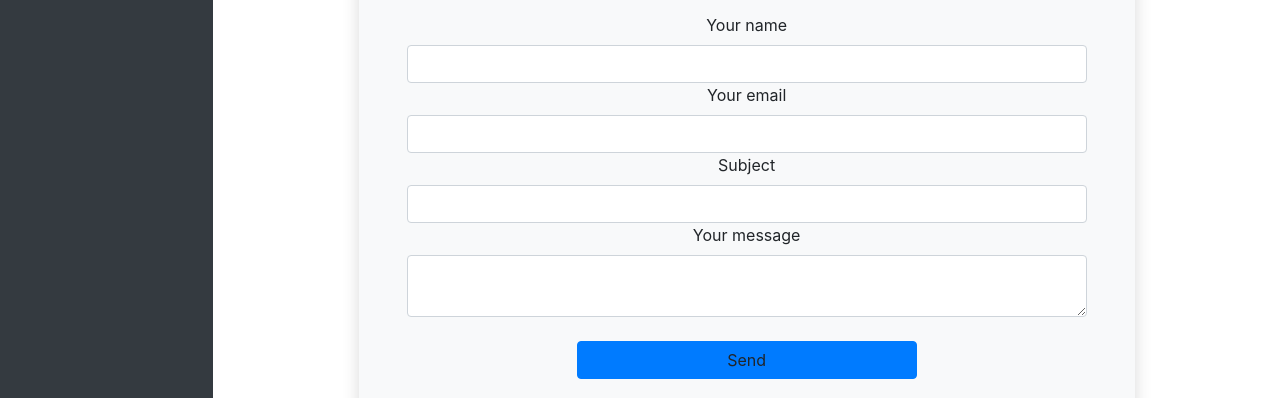
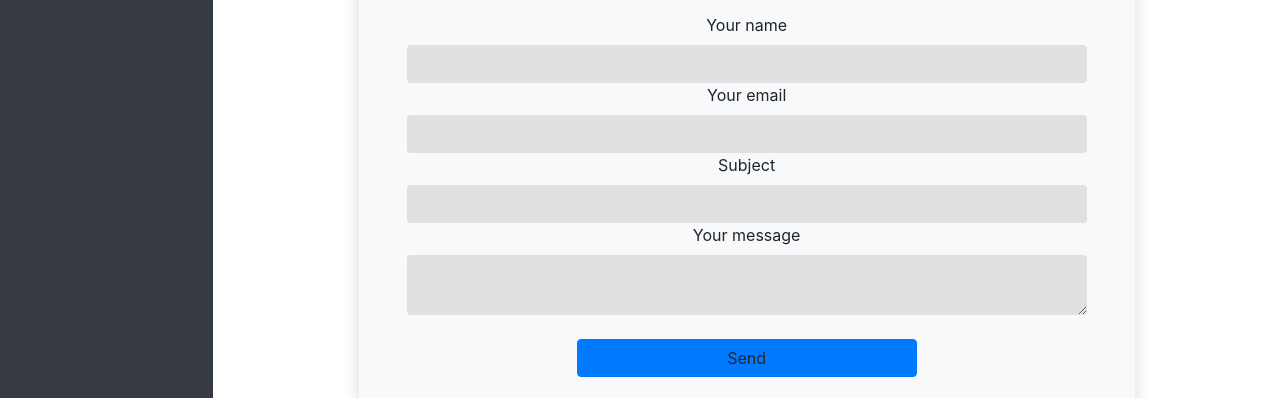
Before and after one commit to Gurudutt-S/845087-codesprint-ui-teamwork, a plain HTML site: page contactUs.html in a window 1280 px wide. Shown: the part 323-721 px from the top of the page. Drawn offline with nearby package versions, Linux system fonts and the light colour scheme; files whose address does not match are found by name.

Commit message:
order fixed

```diff
--- a/css/style.css
+++ b/css/style.css
@@ -41,3 +41,23 @@
 .text-dark{
     font-family: Arial, Helvetica, sans-serif;
 }
+
+.form-control,input,.form-control-sm{
+    border-top:none;
+    border-right:none;
+    border-left:none;
+    border-bottom:none;
+    outline: none;
+    background: rgba(0, 0, 0, 0.1);
+
+}
+
+.form-control:focus,input:focus,.form-control-sm:focus, select:focus{
+    transition: 0.2s;
+    border-top:none;
+    border-right:none;
+    border-left:none;
+    outline: none;
+    box-shadow:none;
+    border-bottom: 2px solid crimson !important;
+}
```
